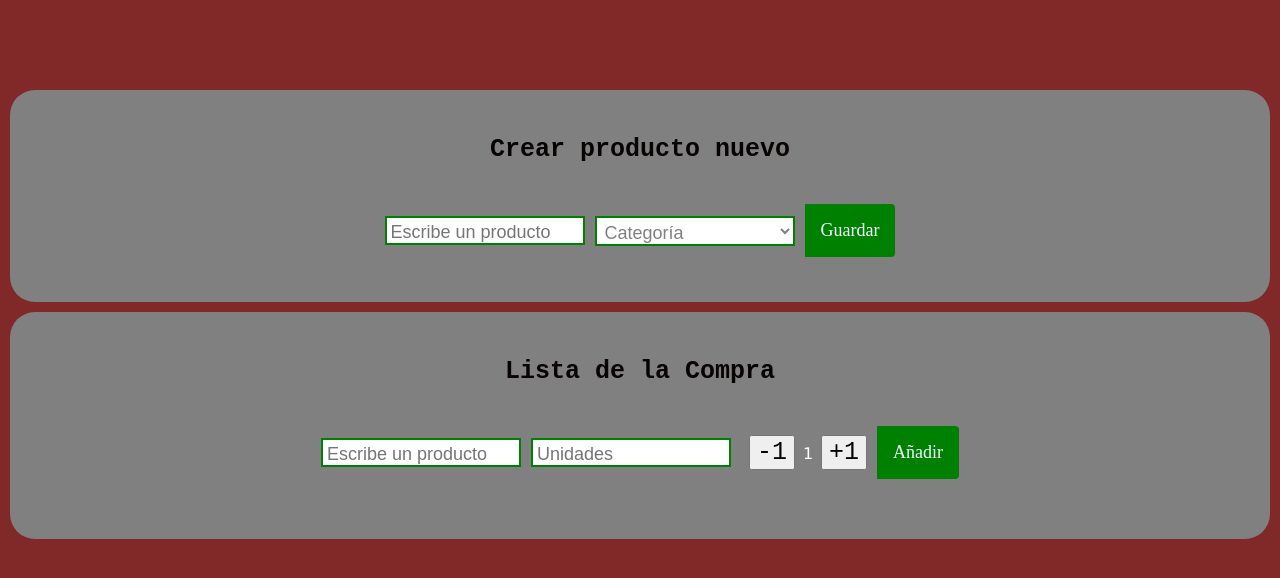
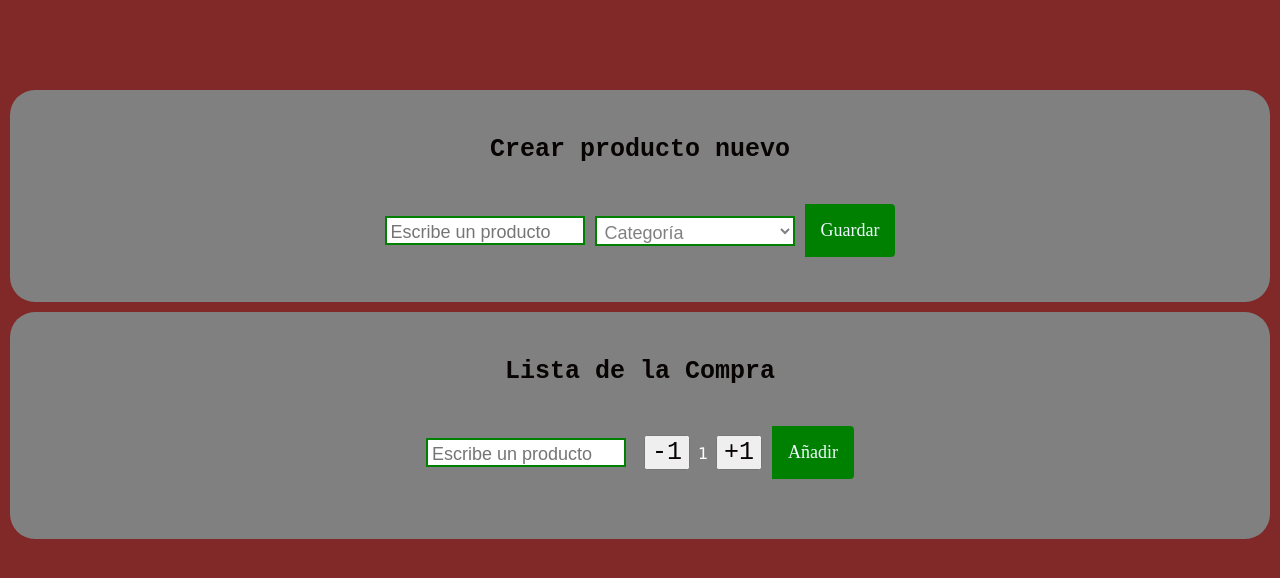
Before and after one commit to graciagarpin/lista-de-tareas, a React (Create React App) app: page / in a window 1280 px wide. Shown: the top 578 px of the page. Built offline with nearby package versions, Linux system fonts and the light colour scheme; the HTML template or start-up script is replaced by a standard one.

Commit message:
comment unit input

```diff
--- a/src/components/NewProductForm.js
+++ b/src/components/NewProductForm.js
@@ -49,14 +49,15 @@ function NewProductForm(props) {
   };
 
   // módulo 3 día 3. controlar inputs con react.
-  const handleInputChange = (ev) => {
-    const newValue = ev.target.value;
-    const property = ev.currentTarget.name;
-    setProductData({
-      ...productData,
-      [property]: newValue,
-    });
-  };
+  // comentado porque no se usa:
+  // const handleInputChange = (ev) => {
+  //   const newValue = ev.target.value;
+  //   const property = ev.currentTarget.name;
+  //   setProductData({
+  //     ...productData,
+  //     [property]: newValue,
+  //   });
+  // };
 
   // reseteamos a '' los valores de la variable de estado global para borrar los inputs cuando se envíe la info
   const resetInputValues = () => {
@@ -106,16 +107,17 @@ function NewProductForm(props) {
           onChange={handleNameFilter}
         ></input>
 
-        <input
+        {/* comentado porque no se usa: */}
+        {/* <input
           className="product-input"
           type="data"
           placeholder="Unidades"
           name="productUnits"
           onChange={handleInputChange}
           value={productData.productUnits}
-        />
+        /> */}
 
-        <SelectQuantity/>
+        <SelectQuantity />
 
         {/* TODO reutilizar input de tiendas más tarde */}
 
```
